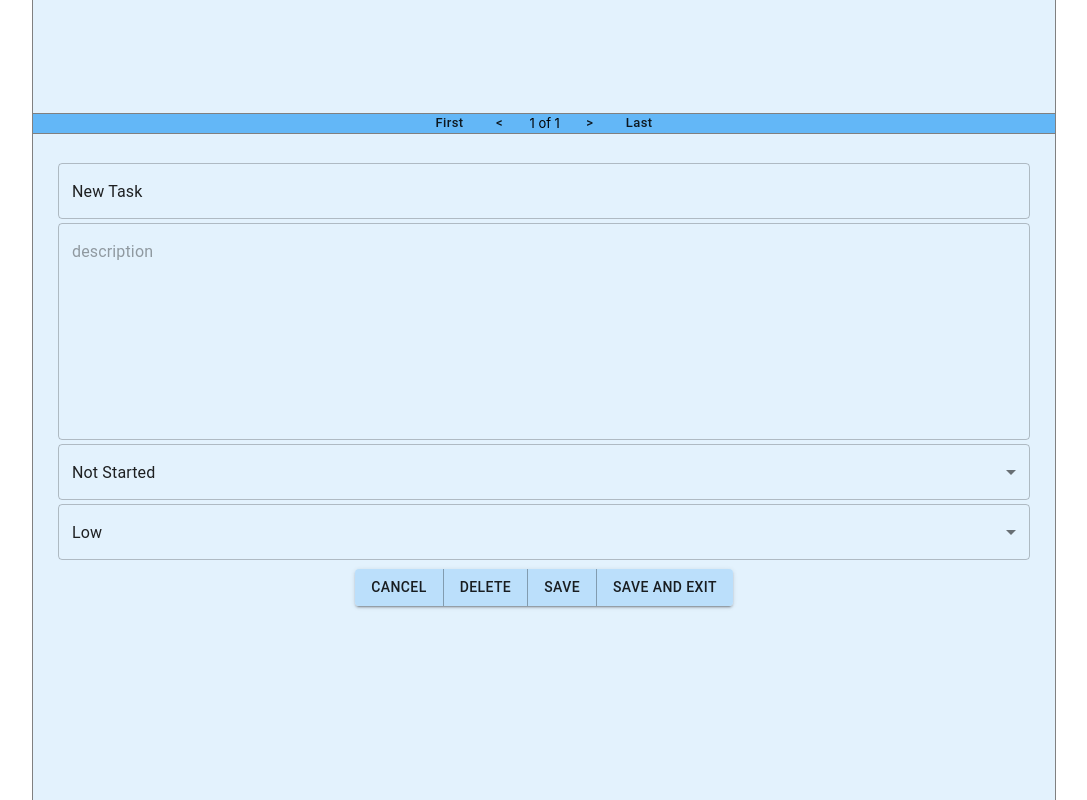
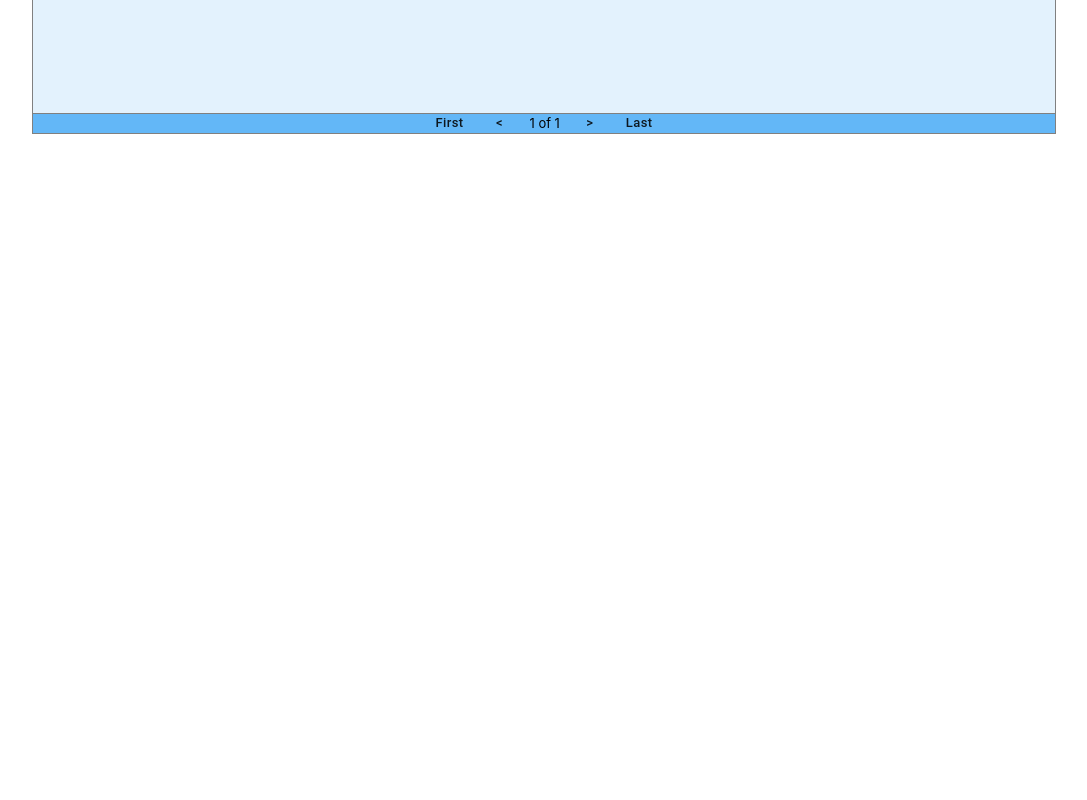
Before and after one commit to kandoruus/task-management-app-frontend, a React (Create React App) app: page / in a window 1280 px wide. Shown: the part 500-1300 px from the top of the page, without its empty margins (96-1183 px from the left). After the commit the page ends 800 px from the top, so only its background shows below. Built offline with nearby package versions, Linux system fonts and the light colour scheme.

Commit message:
updated TaskEditor to be a modal

```diff
--- a/src/component/TaskListManagement/TaskEditor.tsx
+++ b/src/component/TaskListManagement/TaskEditor.tsx
@@ -1,12 +1,12 @@
 import {
+  Box,
   Button,
   ButtonGroup,
   MenuItem,
+  Modal,
   Select,
   SelectChangeEvent,
   TextField,
-  ThemeProvider,
-  createTheme,
 } from '@mui/material';
 import { useAppDispatch, useAppSelector } from 'app/hooks';
 import { AppDispatch } from 'app/store';
@@ -15,15 +15,8 @@ import { taskEditorSlice } from 'app/taskEditorSlice';
 import { priorityOptions, statusOptions } from 'helper/componentConfig';
 import React from 'react';
 
-const buttonTheme = createTheme({
-  palette: {
-    primary: {
-      main: '#bbdffb',
-    },
-  },
-});
-
 export const TaskEditor: React.FC = () => {
+  const showEditor = useAppSelector((state) => state.taskCtrl.showEditor);
   const { data, indexOfFocus } = useAppSelector((state) => state.taskEditor);
   const { name, description, priority, status } = data;
   const task = useAppSelector(
@@ -31,11 +24,32 @@ export const TaskEditor: React.FC = () => {
   );
   const dispatch: AppDispatch = useAppDispatch();
 
+  const saveTask = () => {
+    const indexToSave = indexOfFocus;
+    const taskToSave = { ...task, data: { ...data } };
+    if (indexToSave === null) {
+      throw new Error('Index of task is null');
+    } else if (name.trim() === '') {
+      window.alert('Task name cannot be blank');
+    } else {
+      dispatch(
+        taskCtrlSlice.actions.updateTaskData({
+          data: { ...taskToSave.data },
+          indx: indexToSave,
+        })
+      );
+      dispatch(saveOneTask(taskToSave));
+    }
+  };
+  const exitEditor = () => {
+    dispatch(taskCtrlSlice.actions.closeEditor());
+    dispatch(taskEditorSlice.actions.clearTaskData());
+  };
+
   const handleCancelClick = (event: React.MouseEvent<HTMLButtonElement>) => {
     event.preventDefault();
     try {
-      dispatch(taskCtrlSlice.actions.closeEditor());
-      dispatch(taskEditorSlice.actions.clearTaskData());
+      exitEditor();
     } catch (e) {
       console.error(e);
     }
@@ -57,53 +71,26 @@ export const TaskEditor: React.FC = () => {
   };
   const handleSaveClick = (event: React.MouseEvent<HTMLButtonElement>) => {
     event.preventDefault();
-    if (name.trim() === '') {
-      window.alert('Task name cannot be blank');
-    } else {
     try {
-        if (indexOfFocus === null) {
-          throw new Error('Index of task is null');
-        } else {
-          const taskToSave = { ...task, data: { ...data } };
-          dispatch(
-            taskCtrlSlice.actions.updateTaskData({
-              data: { ...data },
-              indx: indexOfFocus,
-            })
-          );
-          dispatch(saveOneTask(taskToSave));
-        }
+      saveTask();
     } catch (e) {
       console.error(e);
     }
-    }
   };
-
   const handleSaveExitClick = (event: React.MouseEvent<HTMLButtonElement>) => {
     event.preventDefault();
-    if (name.trim() === '') {
-      window.alert('Task name cannot be blank');
-    } else {
     try {
-        const dataToSave = { ...data };
-        const indexToSave = indexOfFocus;
-        if (indexToSave === null) {
-          throw new Error('Index of task is null');
-        } else {
-          const taskToSave = { ...task, data: { ...data } };
-          dispatch(taskCtrlSlice.actions.closeEditor());
-          dispatch(
-            taskCtrlSlice.actions.updateTaskData({
-              data: dataToSave,
-              indx: indexToSave,
-            })
-          );
-          dispatch(saveOneTask(taskToSave));
-          dispatch(taskEditorSlice.actions.clearTaskData());
-        }
+      saveTask();
+      exitEditor();
     } catch (e) {
       console.error(e);
     }
+  };
+  const handleEditorModalClose = () => {
+    try {
+      exitEditor();
+    } catch (e) {
+      console.error(e);
     }
   };
   const handleNameInput = (event: React.ChangeEvent<HTMLInputElement>) => {
@@ -130,7 +117,8 @@ export const TaskEditor: React.FC = () => {
   };
 
   return (
-    <div className="task-pane task-editor" data-testid="task-editor">
+    <Modal open={showEditor} onClose={handleEditorModalClose}>
+      <Box className="task-pane task-editor" data-testid="task-editor">
         <TextField
           className="task-editor-input"
           id="task-name"
@@ -167,7 +155,7 @@ export const TaskEditor: React.FC = () => {
         </Select>
         <Select
           className="task-editor-input"
-        id="task-prio"
+          id="task-priority"
           value={priority}
           onChange={handlePriorityInput}
         >
@@ -179,16 +167,13 @@ export const TaskEditor: React.FC = () => {
             );
           })}
         </Select>
-      <ThemeProvider theme={buttonTheme}>
-        <div className="task-editor-btns">
         <ButtonGroup variant="contained">
           <Button onClick={handleCancelClick}>Cancel</Button>
           <Button onClick={handleDeleteClick}>Delete</Button>
           <Button onClick={handleSaveClick}>Save</Button>
           <Button onClick={handleSaveExitClick}>Save and Exit</Button>
         </ButtonGroup>
-        </div>
-      </ThemeProvider>
-    </div>
+      </Box>
+    </Modal>
   );
 };
```
Also changed, not shown: 1 other file (tests, documents, lock files or other folders). Lines whose indentation alone changed are shown as unchanged.
